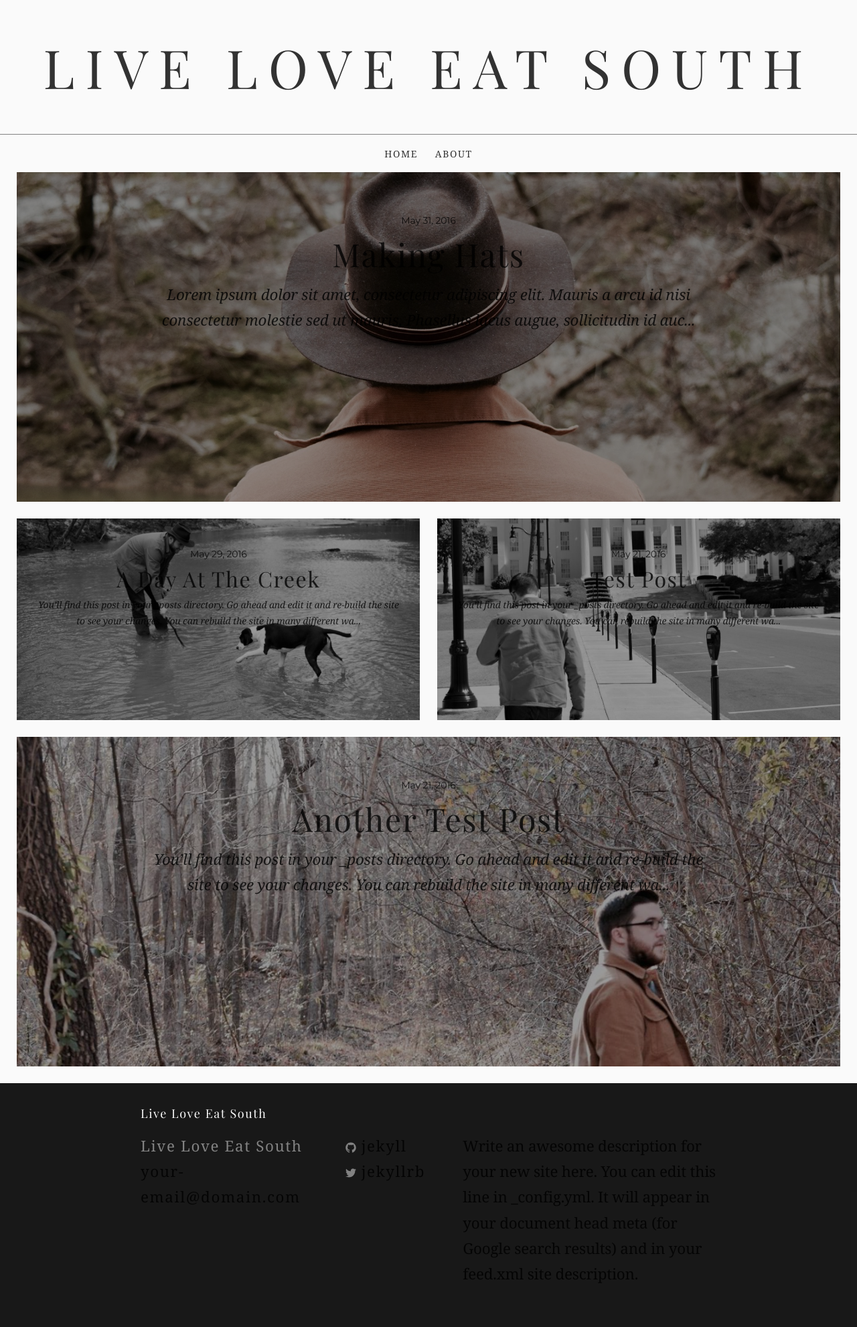
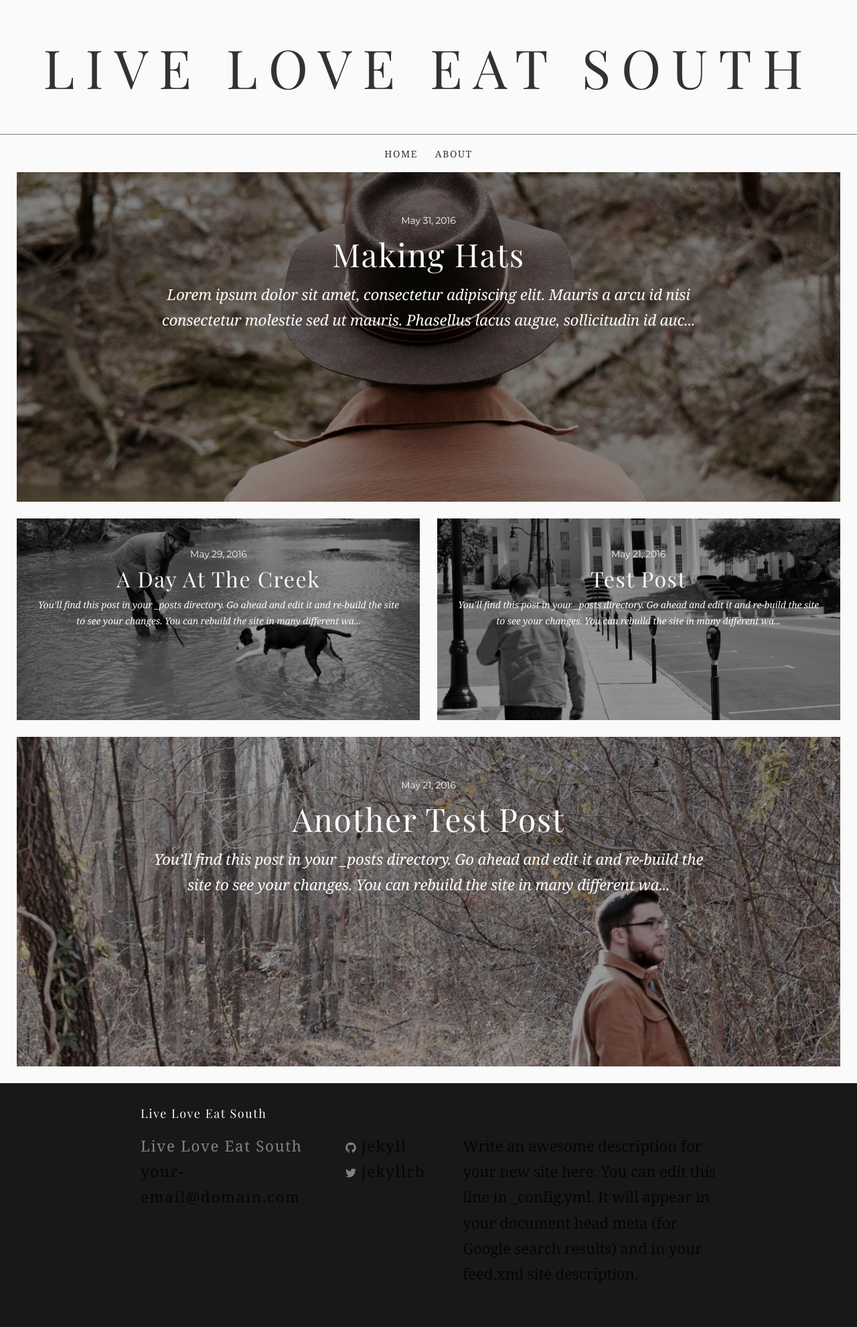
Before and after one commit to jtgry/blog, a Jekyll site: the page built from index.html, in a window 1280 px wide. Shown: the whole page at 67% size. Built offline with Jekyll 4.4.1, drawn with Linux system fonts in a browser that asks for light colours; some web fonts are replaced.

Commit message:
Updated '/_sass/_layout.scss' via CloudCannon

```diff
--- a/_sass/_layout.scss
+++ b/_sass/_layout.scss
@@ -267,16 +267,19 @@
 .post-item-title{
     font-size: 2rem;
     margin: 0;
+    color: $white-color;
 }
 .post-item-date {
     font-size: $small-font-size;
     font-family: $alt-font-family;
     margin-bottom: -.2em;
+    color: $white-color;
 }
 .post-item-excerpt {
   font-style: italic;
   margin-bottom: -1em;
   font-size: $small-font-size;
+  color: $white-color;
 }
 .post-item .post-item-image{
     width: 100%;
```
